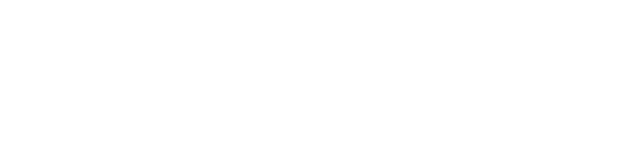
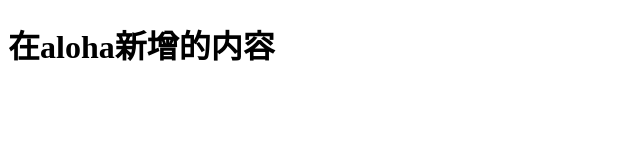
Before and after one commit to WhitePig1/proj_03, a plain HTML site: page index.html in a window 1280 px wide. Shown: the whole page, without its empty margins (0-640 px from the left). Drawn offline with Linux system fonts and the light colour scheme.

Commit message:
新增了aloha分支

```diff
--- a/index.html
+++ b/index.html
@@ -7,6 +7,7 @@
   <title>Document</title>
 </head>
 <body>
-  <h1></h1>
+  <h1>在aloha新增的内容</h1>
+
 </body>
 </html>
```
